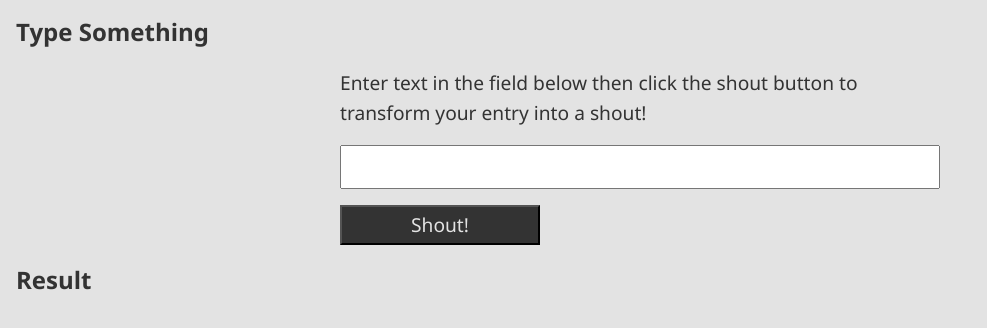
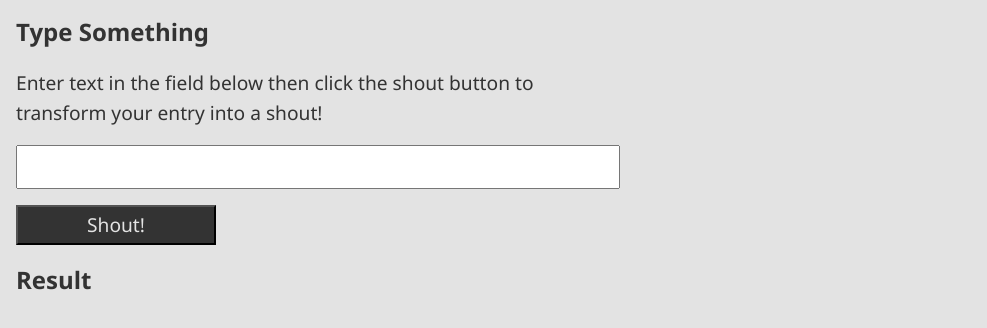
Before and after one commit to kylechinick/shouting-machine, a plain HTML site: page index.html in a window 1280 px wide. Shown: the part 70-398 px from the top of the page, without its empty margins (0-987 px from the left). Drawn offline with Linux system fonts and the light colour scheme.

Commit message:
Remove flex centering and increase shout message size

```diff
--- a/css/styles.css
+++ b/css/styles.css
@@ -1,5 +1,4 @@
 * {
-  /* border: 1px solid red; */
   margin: 0;
   padding: 0;
   line-height: 1.6;
@@ -18,9 +17,7 @@ h2 {
 }
 
 form {
-  display: flex;
-  flex-direction: column;
-  margin: 1rem auto;
+  margin-top: 1rem;
   max-width: 600px;
 }
 
@@ -29,9 +26,11 @@ label {
 }
 
 input {
+  display: block;
   margin-top: 1rem;
   height: 40px;
   font-size: 1.2rem;
+  width: 600px;
 }
 
 button {
@@ -55,5 +54,6 @@ button:active {
 
 #shout-message {
   margin-top: 1rem;
-  font-size: 3rem;
+  font-size: 3.5rem;
+  font-weight: 900;
 }
```
